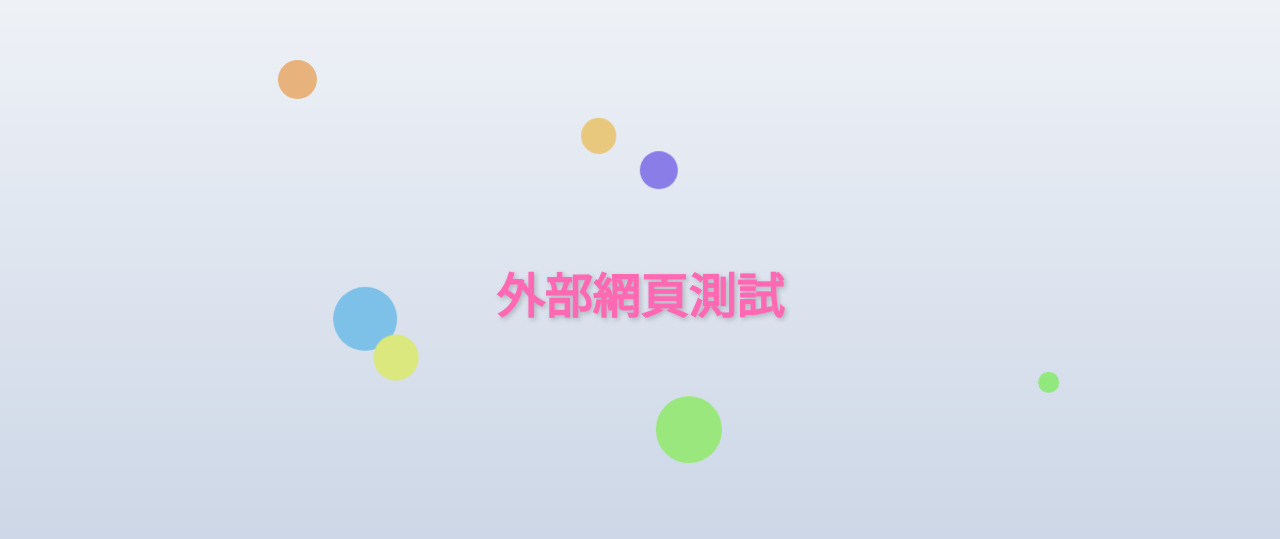
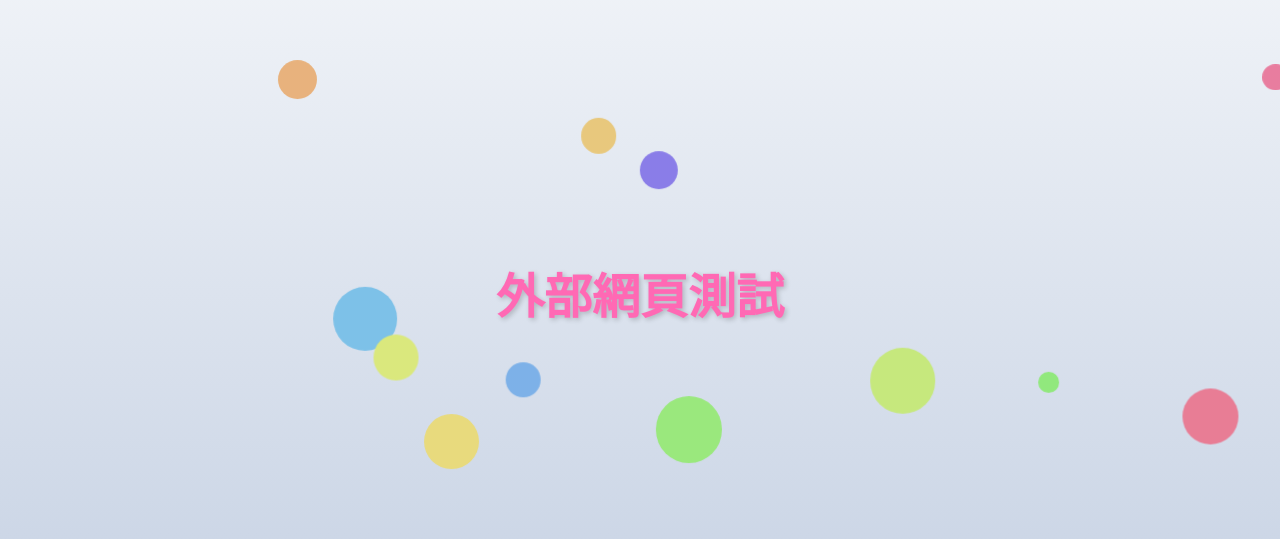
Before and after one commit to ying310/Test310, a plain HTML site: page index.html in a window 1280 px wide. Shown: the part 107-646 px from the top of the page. Drawn offline with Linux system fonts and the light colour scheme.

Commit message:
Update index.html

```diff
--- a/index.html
+++ b/index.html
@@ -72,7 +72,7 @@
             document.body.appendChild(ball);
         }
 
-        for (let i = 0; i < 10; i++) {
+        for (let i = 0; i < 17; i++) {
             createBall();
         }
     </script>
```
